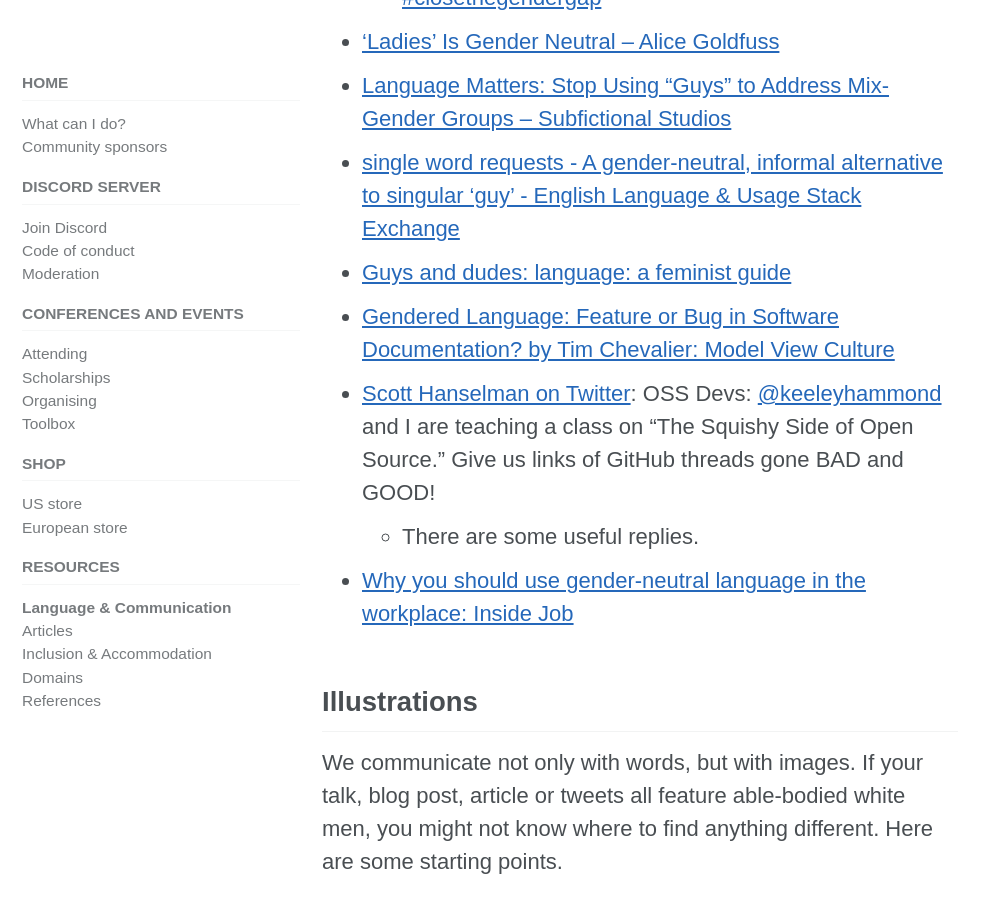
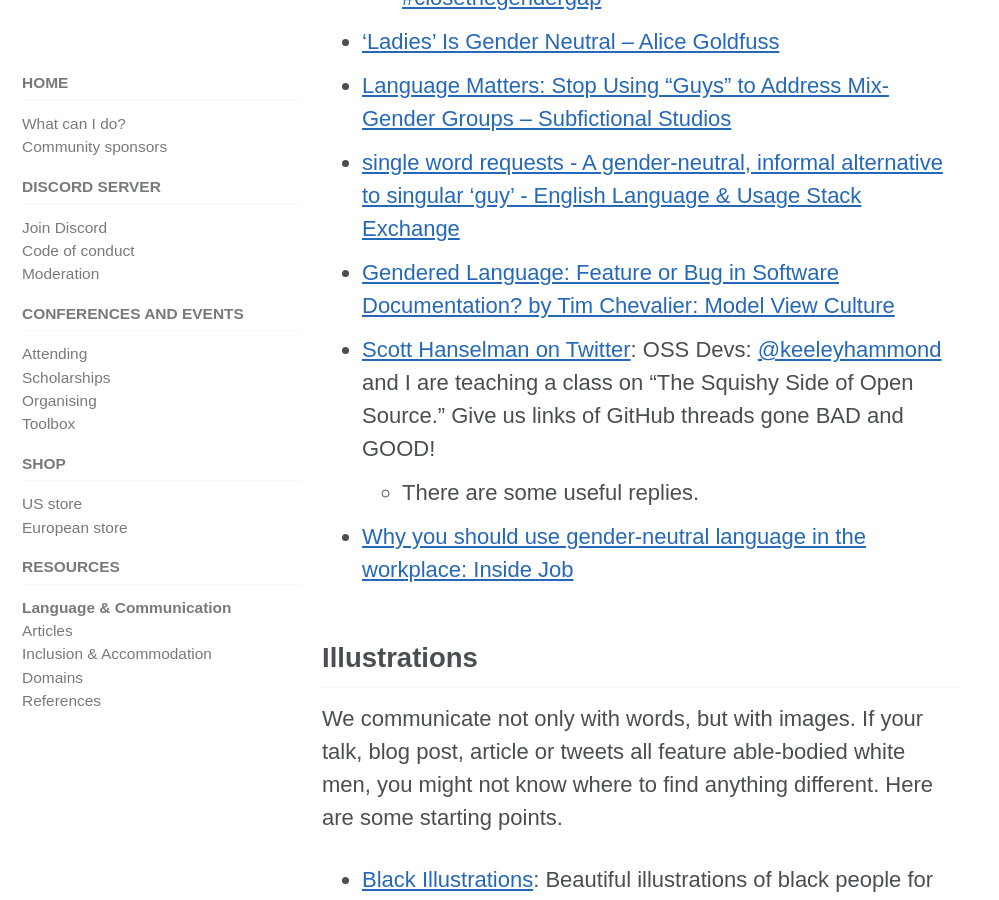
Before and after one commit to include-cpp/include-cpp.github.io, a Jekyll site: the page built from resources/language/index.md, in a window 1280 px wide and 900 px high, scrolled down 4192 px. Shown: the whole window, without its empty margins (0-999 px from the left). Built offline with Jekyll 4.4.1, drawn with Linux system fonts in a browser that asks for light colours; cached includes are drawn as plain includes; nearby versions of some CDN libraries.

Commit message:
Remove duplicated "Guys and dudes..." link

```diff
--- a/resources/language/index.md
+++ b/resources/language/index.md
@@ -91,7 +91,6 @@ The word master has painful connotations for many people, because of its use in
 * ['Ladies' Is Gender Neutral – Alice Goldfuss](http://blog.alicegoldfuss.com/ladies-is-gender-neutral/)
 * [Language Matters: Stop Using “Guys” to Address Mix-Gender Groups – Subfictional Studios](https://subfictional.com/2012/07/02/language-matters-stop-using-guys-to-address-mix-gender-groups/)
 * [single word requests - A gender-neutral, informal alternative to singular 'guy' - English Language & Usage Stack Exchange](http://english.stackexchange.com/questions/193702/a-gender-neutral-informal-alternative-to-singular-guy)
-* [Guys and dudes:  language: a feminist guide](https://debuk.wordpress.com/2016/02/21/guys-and-dudes/)
 * [Gendered Language: Feature or Bug in Software Documentation? by Tim Chevalier:  Model View Culture](https://modelviewculture.com/pieces/gendered-language-feature-or-bug-in-software-documentation)
 * [Scott Hanselman on Twitter](https://twitter.com/shanselman/status/904793438238892032): OSS Devs: [@keeleyhammond](https://twitter.com/keeleyhammond) and I are teaching a class on "The Squishy Side of Open Source." Give us links of GitHub threads gone BAD and GOOD!
 	* There are some useful replies.
```
